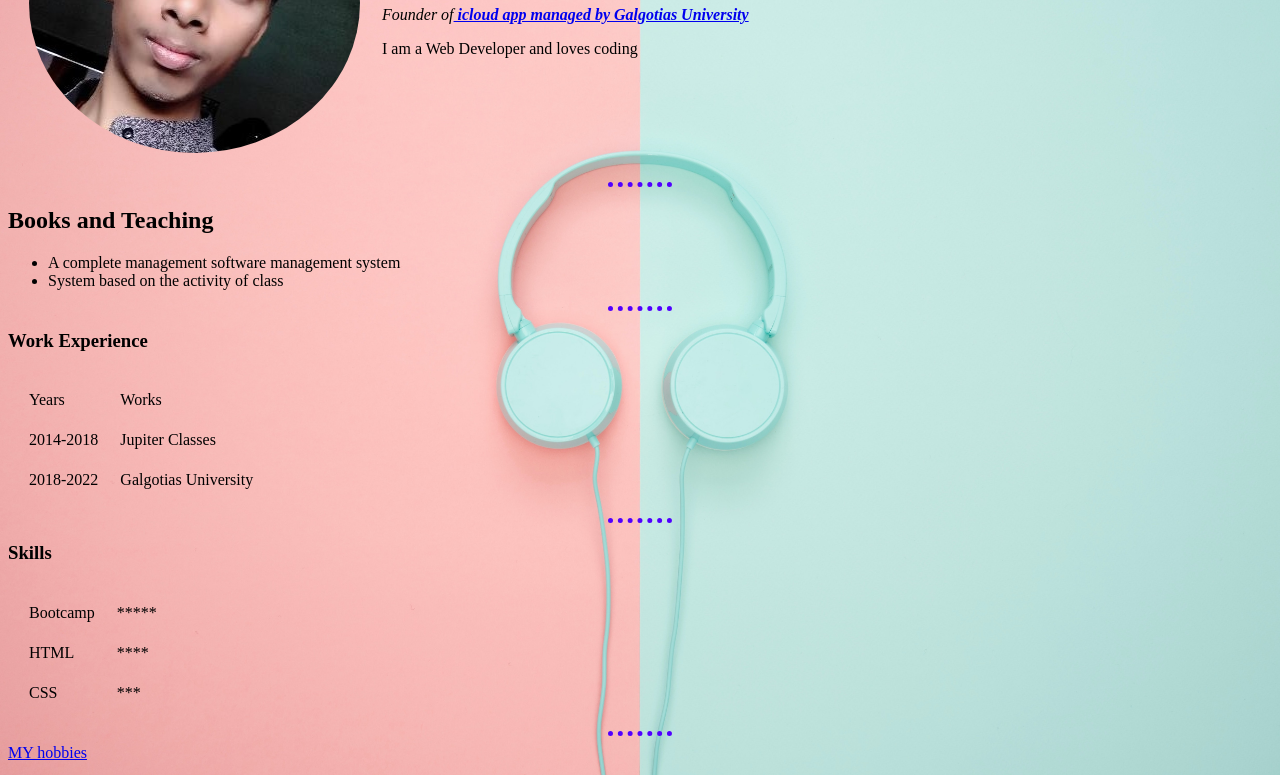
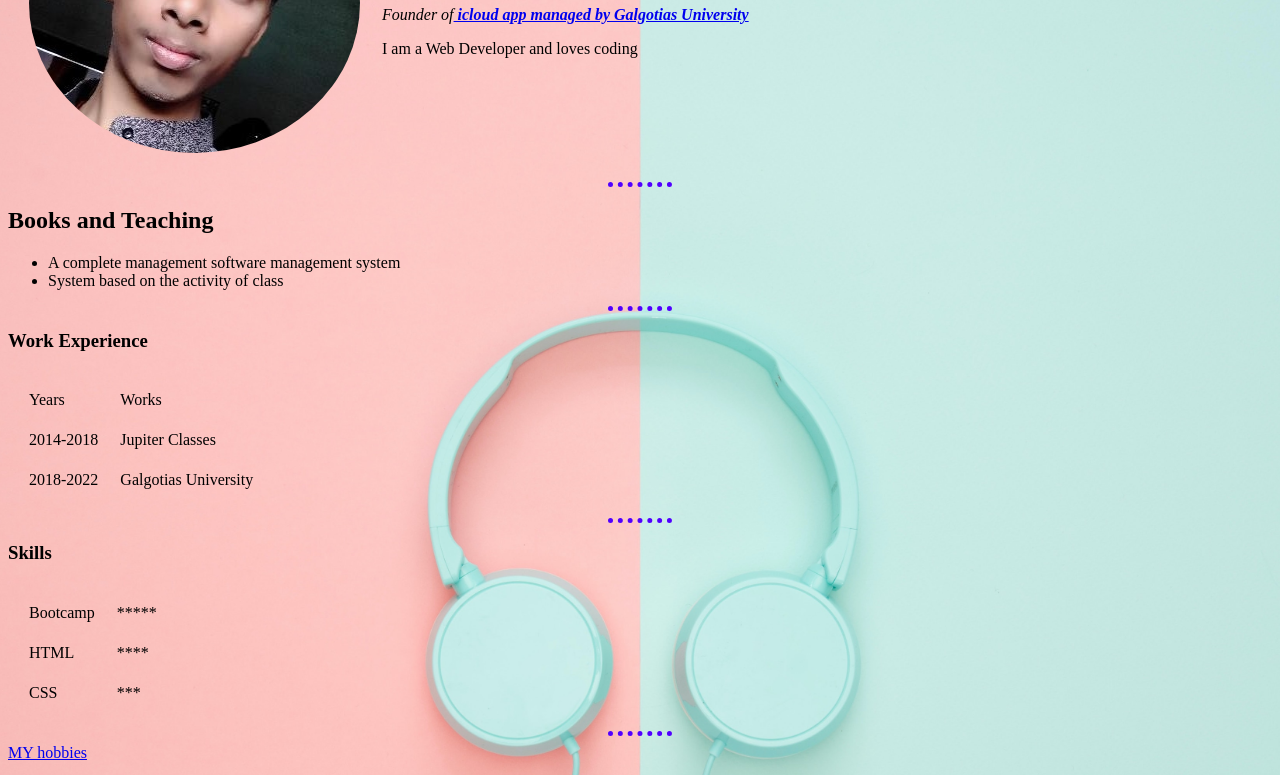
Before and after one commit to abhinavchy875/my-first-website, a plain HTML site: page index.html in a window 1280 px wide. Shown: the part 176-951 px from the top of the page. Drawn offline with Linux system fonts and the light colour scheme.

Commit message:
Update ak.css

```diff
--- a/css/ak.css
+++ b/css/ak.css
@@ -2,7 +2,7 @@
 body{
 
     background-image:url("website.jpg");
-    height: 1000px;
+    height: 1500px;
     background-position: center;
   background-repeat: no-repeat;
     background-size: cover;
```
